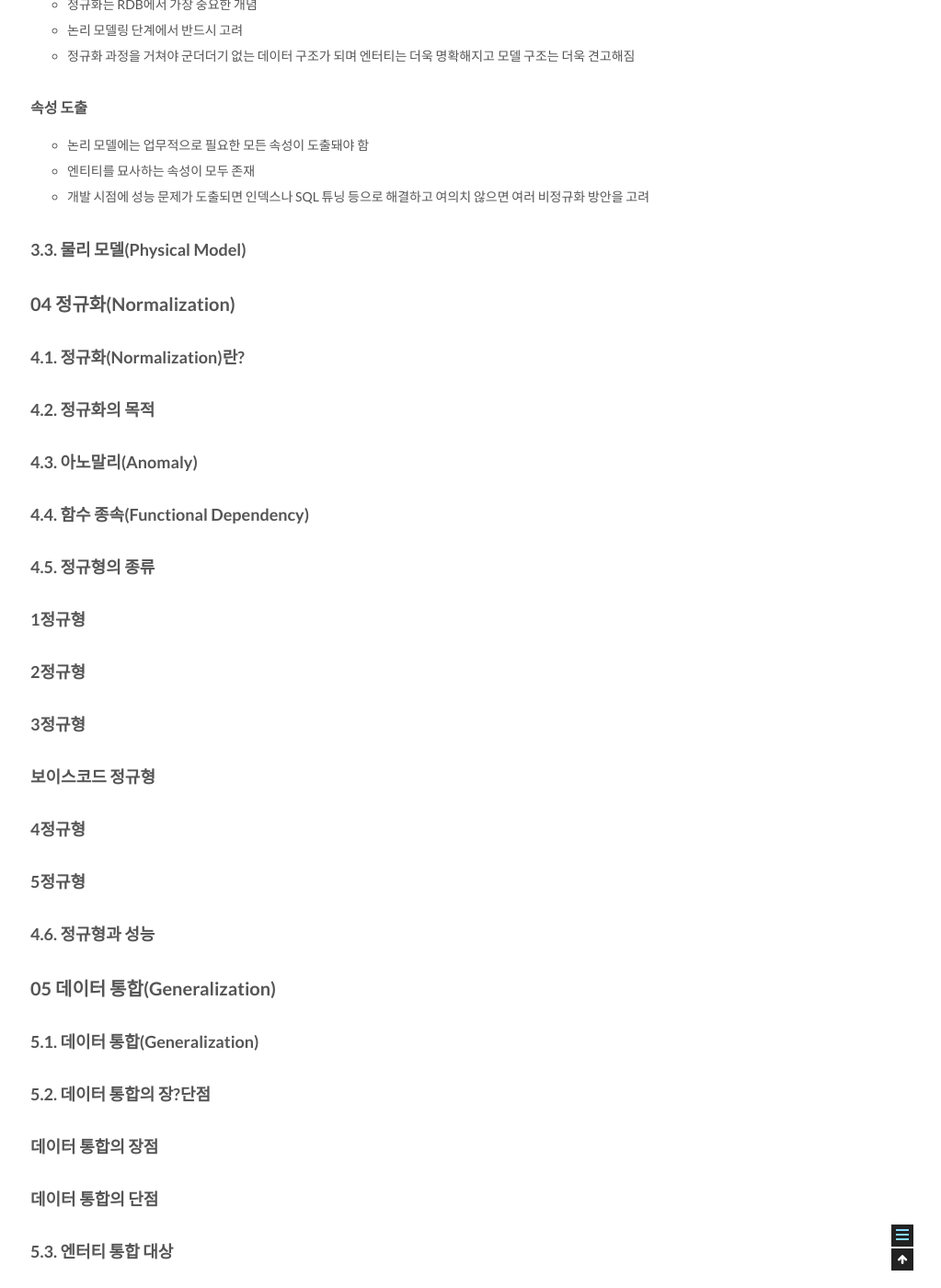
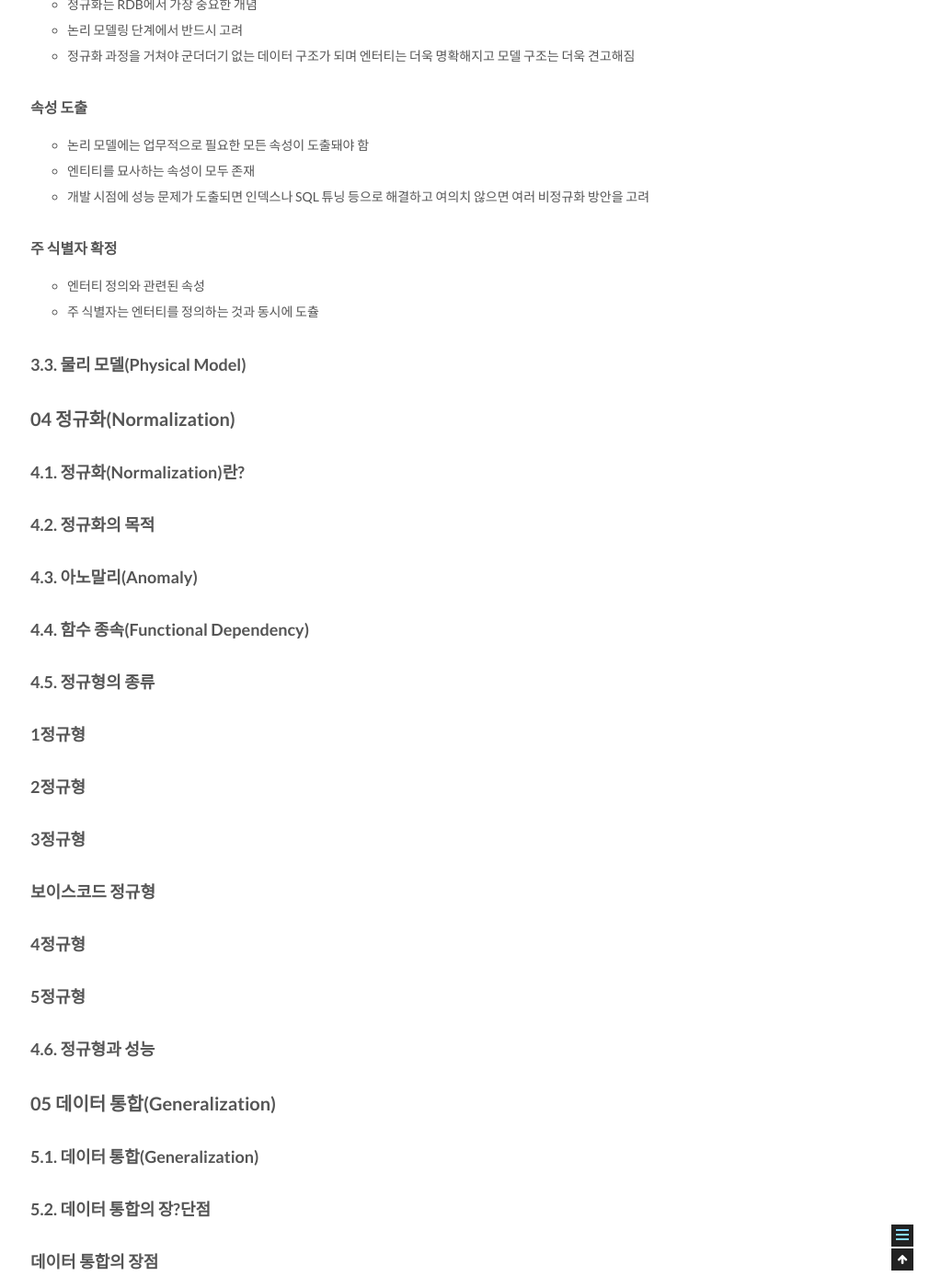
Before and after one commit to csj4032/csj4032.github.io, a Jekyll site: the page built from _posts/2018-05-02-관계형데이터모델링프리미엄가이드.md, in a window 1280 px wide and 1400 px high, scrolled down 8921 px. Shown: the whole window at 92% size, without its empty margins (257-1280 px from the left). Built offline with Jekyll 4.4.1, drawn with Linux system fonts in a browser that asks for light colours; comment, search, counter and statistics services are not loaded.

Commit message:
관계형 데이터 베이스 모델링 포스팅 수정

```diff
--- a/_posts/2018-05-02-관계형데이터모델링프리미엄가이드.md
+++ b/_posts/2018-05-02-관계형데이터모델링프리미엄가이드.md
@@ -274,6 +274,10 @@ comments: true
 * 엔티티를 묘사하는 속성이 모두 존재
 * 개발 시점에 성능 문제가 도출되면 인덱스나 SQL 튜닝 등으로 해결하고 여의치 않으면 여러 비정규화 방안을 고려
 
+#### 주 식별자 확정
+* 엔터티 정의와 관련된 속성
+* 주 식별자는 엔터티를 정의하는 것과 동시에 도츌
+
 ### 3.3. 물리 모델(Physical Model)
 
 ## 04 정규화(Normalization)
```
